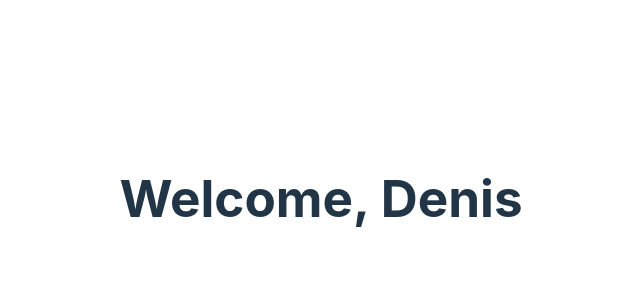
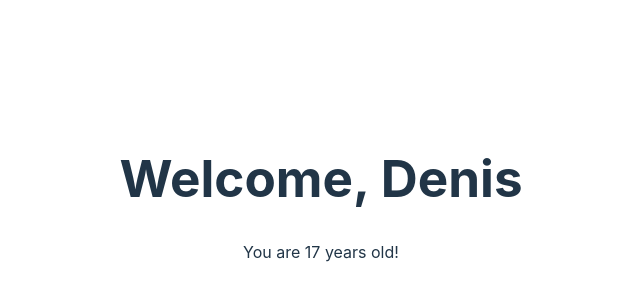
Before and after one commit to owlpsycho/Develhope-React, a React (Vite) app: page / in a window 1280 px wide. Shown: the part 202-502 px from the top of the page, without its empty margins (319-959 px from the left). Built offline with nearby package versions, Linux system fonts and the light colour scheme.

Commit message:
risoluzione esercizio 22

```diff
--- a/src/Welcome.jsx
+++ b/src/Welcome.jsx
@@ -2,7 +2,7 @@ export function Welcome({ name, age }) {
     return (
         <>
             <h1>Welcome, {name}</h1>
-            {age>=18 && <p>You are {age} years old!</p>}
+            {age && <p>You are {age} years old!</p>}
         </>
     )
 }
```
